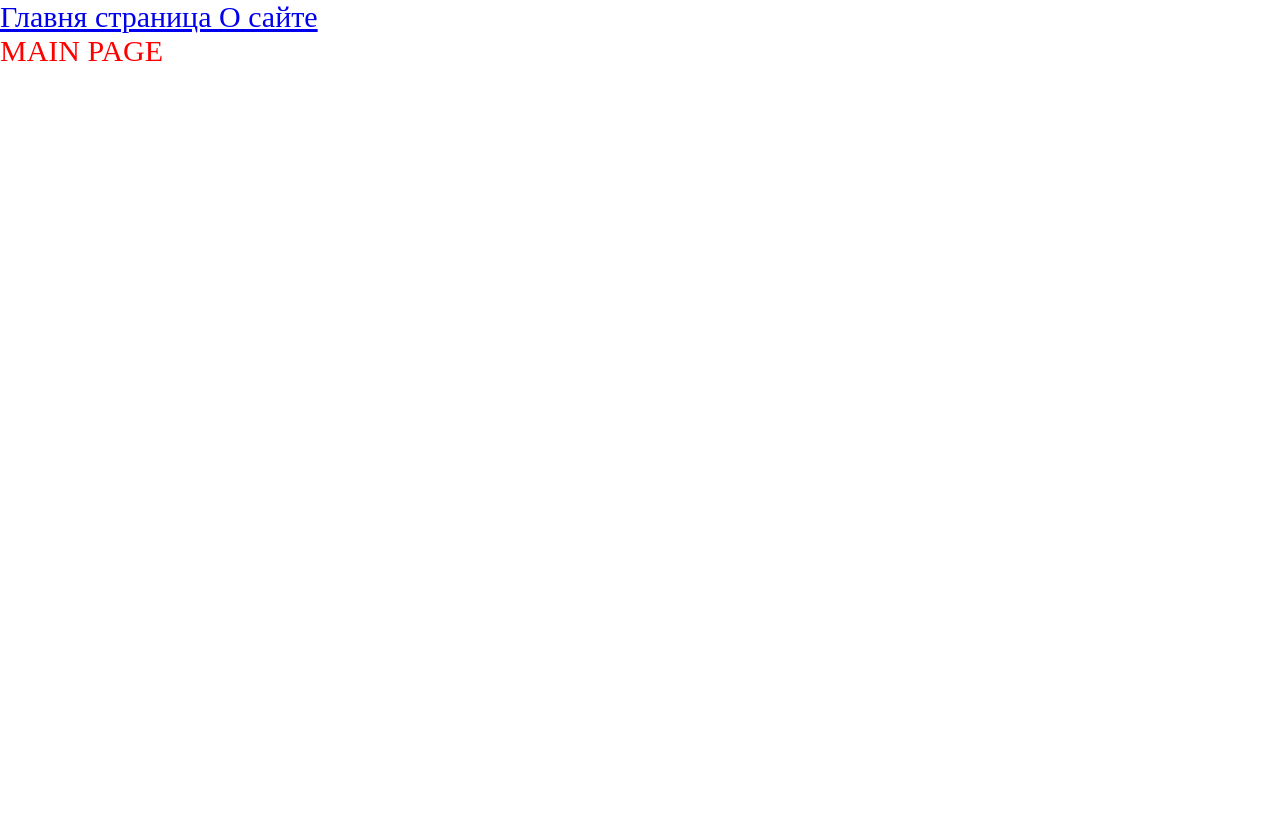
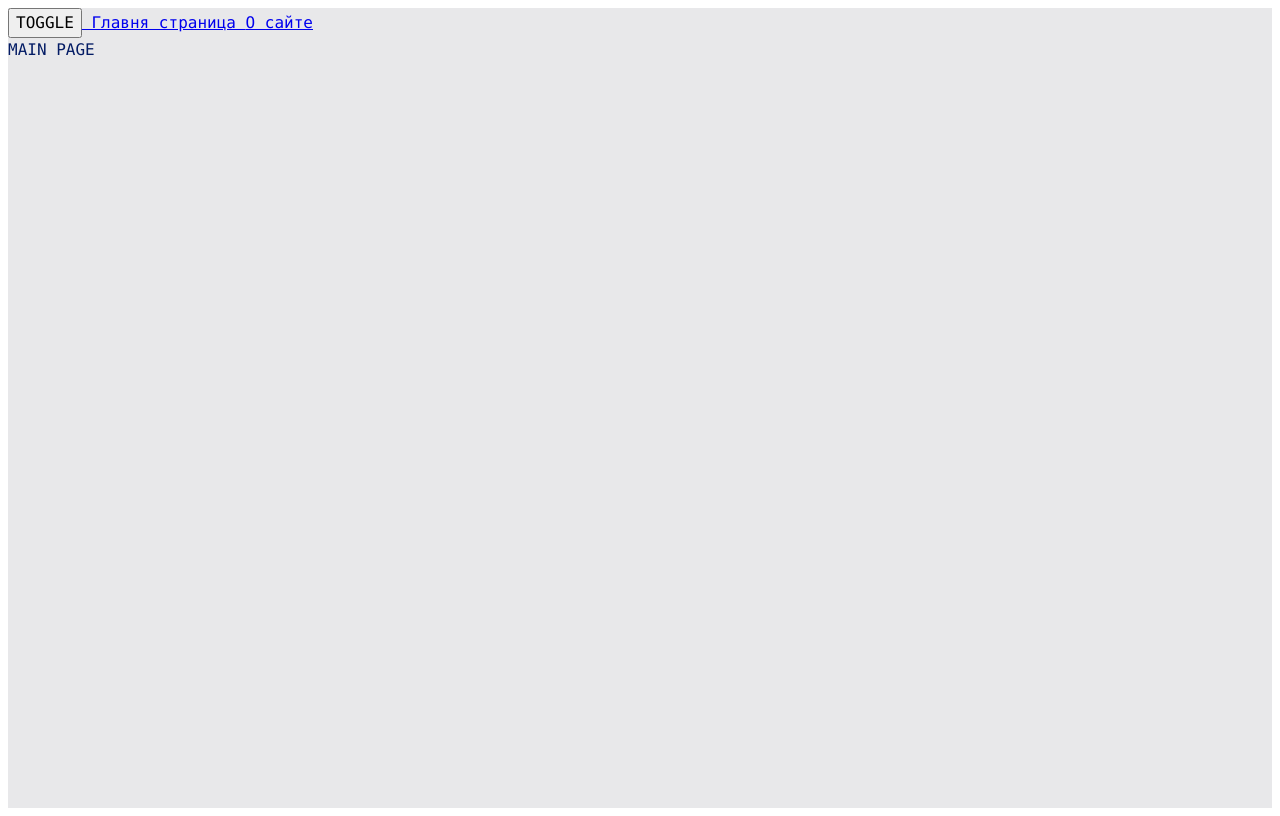
Before and after one commit to ShpakKate/reactApp, a React (Create React App) app: page / in a window 1280 px wide. Built offline with nearby package versions, Linux system fonts and the light colour scheme.

Commit message:
[7] Организация стилей. Добавлены темы

```diff
--- a/src/App.tsx
+++ b/src/App.tsx
@@ -1,12 +1,15 @@
-import './index.scss';
+import './styles/index.scss';
 import { Link, Route, Routes } from 'react-router-dom';
 import { AboutPageAsync } from './pages/AboutPage/AboutPage.async';
 import { MainPageAsync } from './pages/MainPage/MainPage.async';
 import { Suspense } from 'react';
+import { useTheme } from './theme/useTheme';
 
 const App = () => {
+    const { theme, toggleTheme } = useTheme();
     return (
-        <div className="app">
+        <div className={`app ${theme}`}>
+            <button onClick={toggleTheme}> TOGGLE </button>
             <Link to={'/'}> Главня страница </Link>
             <Link to={'/about'}> О сайте </Link>
             <Suspense fallback={<div>Loading...</div>}>
--- a/src/index.scss
+++ /dev/null
@@ -1,14 +0,0 @@
-* {
-  margin: 0;
-  padding: 0;
-  box-sizing: border-box;
-}
-
-.button {
-  color: aqua;
-}
-
-.app {
-  font-size: 30px;
-  color: red;
-}
--- a/src/index.tsx
+++ b/src/index.tsx
@@ -1,11 +1,14 @@
 import { render } from 'react-dom';
-import './index.scss'
+import './styles/index.scss'
 import App from './App';
 import { BrowserRouter } from 'react-router-dom';
+import ThemeProvider from './theme/ThemeProvider';
 
 render(
     <BrowserRouter>
-        <App />
+        <ThemeProvider>
+            <App />
+        </ThemeProvider>
     </BrowserRouter>,
     document.getElementById('root')
 )
--- /dev/null
+++ b/src/styles/index.scss
@@ -0,0 +1,13 @@
+@use "reset";
+@use "variables/global";
+@use "themes/normal";
+@use "themes/dark";
+
+.app {
+  font: var(--font-m);
+
+  background-color: var(--bg-color);
+  color: var(--primary-color);
+
+  min-height: 100vh;
+}
--- /dev/null
+++ b/src/styles/reset.scss
@@ -0,0 +1,14 @@
+//* {
+//  margin: 0;
+//  padding: 0;
+//  box-sizing: border-box;
+//}
+
+input,
+button,
+textarea,
+select {
+  margin: 0;
+
+  font: inherit;
+}
--- /dev/null
+++ b/src/styles/themes/dark.scss
@@ -0,0 +1,6 @@
+.app.dark {
+  --bg-color: #090949;
+
+  --primary-color: #049604;
+  --secondary-color: #04ff04;
+}
--- /dev/null
+++ b/src/styles/themes/normal.scss
@@ -0,0 +1,6 @@
+:root {
+  --bg-color: #e8e8ea;
+
+  --primary-color: #041c65;
+  --secondary-color: #0449e0;
+}
--- /dev/null
+++ b/src/styles/variables/global.scss
@@ -0,0 +1,11 @@
+:root {
+  --font-family: Consolas, 'Times New Roman', Serif;
+
+  --font-size-m: 16px;
+  --font-line-m: 24px;
+  --font-m: var(--font-size-m) / var(--font-line-m) var(--font-family);
+
+  --font-size-l: 24px;
+  --font-line-l: 32px;
+  --font-l: var(--font-size-l) / var(--font-line-l) var(--font-family-main);
+}
--- /dev/null
+++ b/src/theme/ThemeContext.ts
@@ -0,0 +1,14 @@
+import { createContext } from 'react';
+
+export enum Theme {
+    LIGHT = 'light',
+    DARK = 'dark',
+}
+
+export interface ThemeContextProps {
+    theme?: Theme;
+    setTheme?: (light: Theme.DARK | Theme.LIGHT) => void;
+}
+
+export const ThemeContext = createContext<ThemeContextProps>({});
+export const LOCAL_STORAGE_THEME_KEY = 'theme';
--- /dev/null
+++ b/src/theme/ThemeProvider.tsx
@@ -0,0 +1,19 @@
+import React, { FC, useMemo, useState } from 'react';
+import { LOCAL_STORAGE_THEME_KEY, Theme, ThemeContext } from './ThemeContext';
+
+const ThemeProvider: FC = ({children}) => {
+    const defaultTheme = localStorage.getItem(LOCAL_STORAGE_THEME_KEY) as Theme || Theme.LIGHT;
+    const [ theme, setTheme ] = useState<Theme>(defaultTheme);
+    const defaultProps = useMemo(() => ({
+        theme,
+        setTheme,
+    }), [theme])
+
+    return (
+        <ThemeContext.Provider value={defaultProps}>
+            {children}
+        </ThemeContext.Provider>
+    );
+};
+
+export default ThemeProvider;
--- /dev/null
+++ b/src/theme/useTheme.ts
@@ -0,0 +1,18 @@
+import { LOCAL_STORAGE_THEME_KEY, Theme, ThemeContext } from './ThemeContext';
+import { useContext } from 'react';
+
+interface UseThemeResult {
+    theme: Theme;
+    toggleTheme: () => void;
+}
+
+export function useTheme(): UseThemeResult {
+    const { theme, setTheme } = useContext(ThemeContext)
+    const toggleTheme = () => {
+        const newTheme = theme === Theme.LIGHT ? Theme.DARK : Theme.LIGHT;
+        setTheme(newTheme);
+        localStorage.setItem(LOCAL_STORAGE_THEME_KEY, newTheme)
+    };
+
+    return { theme, toggleTheme };
+}
```
